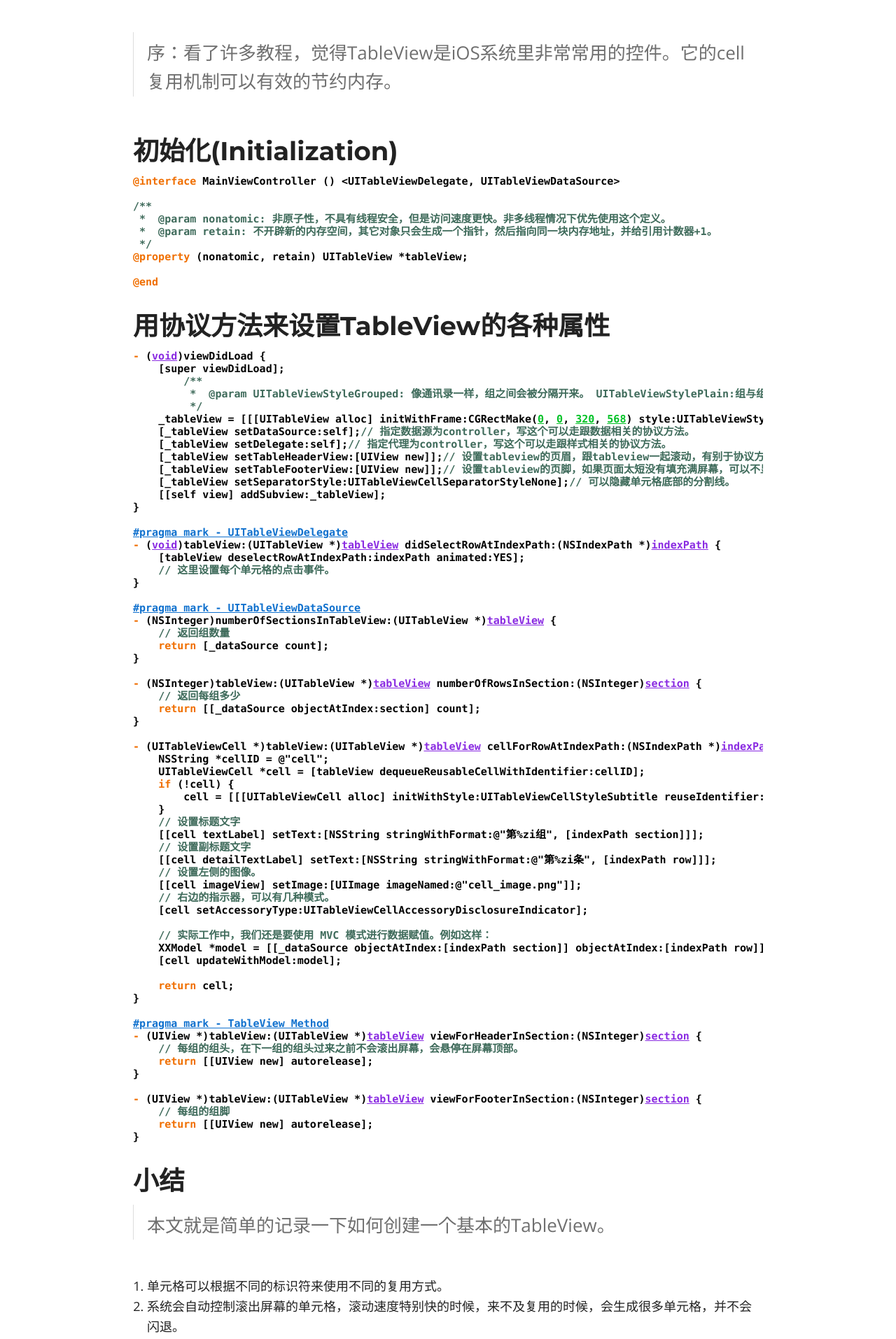
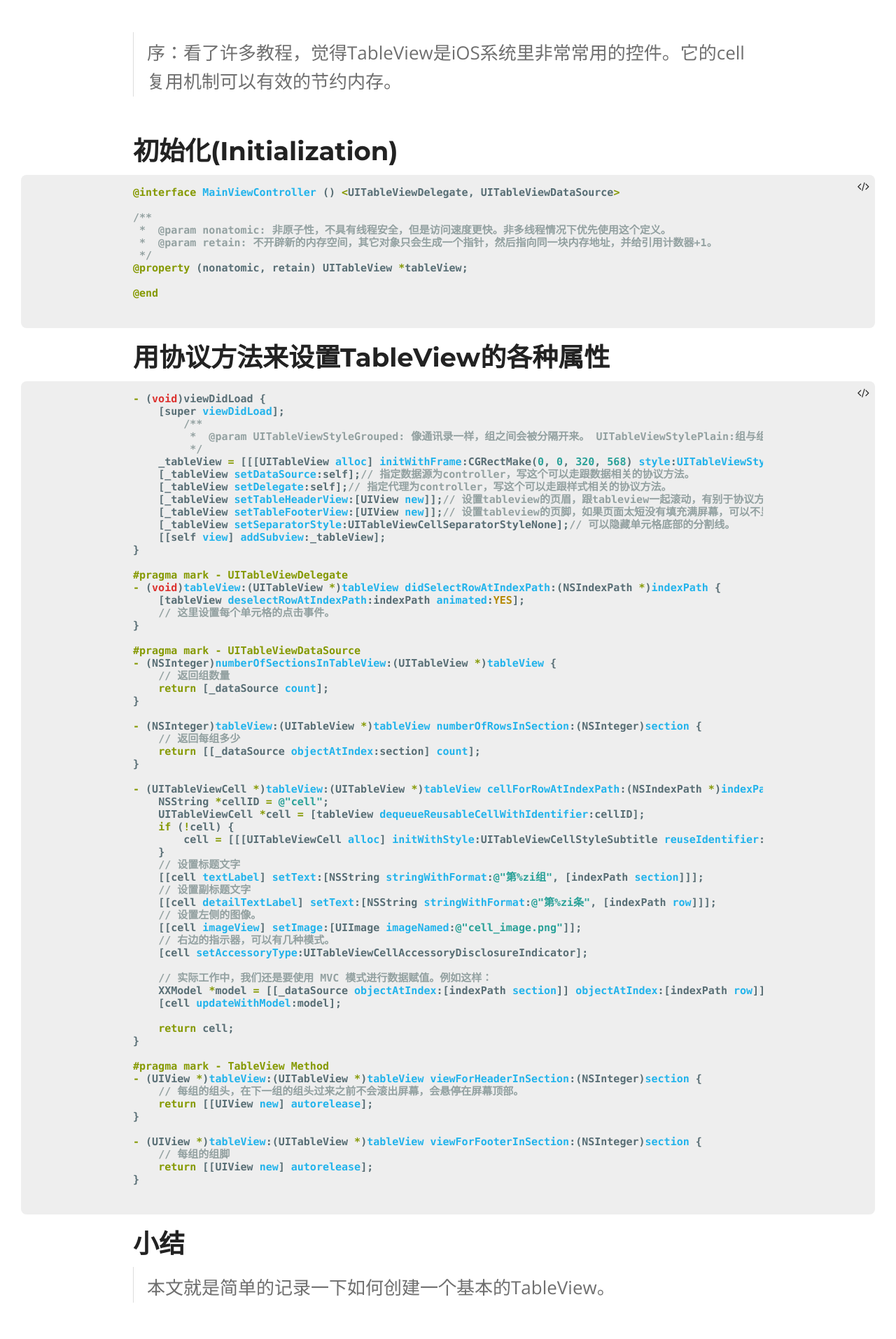
Before and after one commit to XenonChau/blog_jekyll, a Jekyll site: the page built from _posts/2013-05-18-how-to-use-uitableview.md, in a window 1280 px wide. Shown: the part 406-2320 px from the top of the page at 70% size. Built offline with Jekyll 4.4.1, drawn with Linux system fonts in a browser that asks for light colours; nearby versions of some CDN libraries.

Commit message:
自定义高亮，增加代码块背景色，圆角，间距。

```diff
--- a/_config.yml
+++ b/_config.yml
@@ -47,22 +47,23 @@
 
 # http://en.wikipedia.org/wiki/List_of_tz_database_time_zones
 timezone:    Asia/Shanghai
-future:      true
-# highlighter: pygments
+future:      true # 这个地方支持先写后发布。
+highlighter: pygments
 markdown:    kramdown
 paginate:    5
 paginate_path: "page:num"
-syntax_highlighter: coderay
 
 # https://github.com/mojombo/jekyll/wiki/Permalinks
 permalink:   /:title #/:categories/:title
 
-# kramdown:
-#   auto_ids: true
-#   footnote_nr: 1
-#   entity_output: as_char
-#   toc_levels: 1..6
-#   enable_coderay: true
+kramdown:
+  input: GFM
+  auto_ids: true
+  footnote_nr: 1
+  entity_output: as_char
+  toc_levels: 1..6
+  # enable_coderay: false # Jekyll 3.2 之后不推荐使用此写法
+  syntax_highlighter: rouge #pygments
 
 #   coderay:
 #     coderay_line_numbers:
--- a/_includes/head.html
+++ b/_includes/head.html
@@ -42,6 +42,7 @@
     <link rel="stylesheet" href="{{ site.url }}/assets/css/vendor/foundation.min.css">
     <link rel="stylesheet" href="{{ site.url }}/assets/css/style.css">
     <link rel="stylesheet" href="{{ site.url }}/assets/css/post.css">
+    <link rel="stylesheet" href="{{ site.url }}/assets/css/syntax.css">  <!-- 自定义代码着色 -->
 
 
 {% if page.mathjax %}
--- a/assets/css/style.css
+++ b/assets/css/style.css
@@ -462,6 +462,7 @@
     margin-right: auto;
     margin-bottom: 10px;
     margin-left: auto;
+    max-width: 60%
 }
 
 figure a img {
@@ -540,74 +541,7 @@
     -moz-border-radius: 4px;
     border-radius: 4px;
 }
-.highlight .c { color: #3F6B5B; font-weight: bold} /* Comment */
-.highlight .err { color: #000000} /* Error */
-.highlight .g { color: #000000} /* Generic */
-.highlight .k { color: #F06F00; font-weight: bold} /* Keyword */
-.highlight .l { color: #000000} /* Literal */
-.highlight .n { color: #000000} /* Name */
-.highlight .o { color: #000000} /* Operator */
-.highlight .x { color: #000000} /* Other */
-.highlight .p { color: #000000} /* Punctuation */
-.highlight .cm { color: #3F6B5B; font-weight: bold} /* Comment.Multiline */
-.highlight .cp { color: #1071CE; font-weight: bold; text-decoration: underline} /* Comment.Preproc */
-.highlight .c1 { color: #3F6B5B; font-weight: bold} /* Comment.Single */
-.highlight .cs { color: #3F6B5B; font-weight: bold} /* Comment.Special */
-.highlight .gd { color: #2020ff; background-color: #c8f2ea } /* Generic.Deleted */
-.highlight .ge { color: #000000} /* Generic.Emph */
-.highlight .gr { color: #ffffff; background-color: #ff0000 } /* Generic.Error */
-.highlight .gh { color: #1014AD; font-weight: bold} /* Generic.Heading */
-.highlight .gi { color: #000000} /* Generic.Inserted */
-.highlight .go { color: #4000ff; font-weight: bold; background-color: #EFEFF7 } /* Generic.Output */
-.highlight .gp { color: #000000} /* Generic.Prompt */
-.highlight .gs { color: #000000} /* Generic.Strong */
-.highlight .gu { color: #1014AD; font-weight: bold} /* Generic.Subheading */
-.highlight .gt { color: #EB1513; font-weight: bold} /* Generic.Traceback */
-.highlight .kc { color: #F06F00; font-weight: bold} /* Keyword.Constant */
-.highlight .kd { color: #F06F00; font-weight: bold} /* Keyword.Declaration */
-.highlight .kn { color: #F06F00; font-weight: bold} /* Keyword.Namespace */
-.highlight .kp { color: #F06F00; font-weight: bold} /* Keyword.Pseudo */
-.highlight .kr { color: #F06F00; font-weight: bold} /* Keyword.Reserved */
-.highlight .kt { color: #8a2be2; text-decoration: underline} /* Keyword.Type */
-.highlight .ld { color: #000000} /* Literal.Date */
-.highlight .m { color: #00C226; text-decoration: underline} /* Literal.Number */
-.highlight .s { color: #000000} /* Literal.String */
-.highlight .na { color: #000000} /* Name.Attribute */
-.highlight .nb { color: #000000} /* Name.Builtin */
-.highlight .nc { color: #000000} /* Name.Class */
-.highlight .no { color: #B91F49; text-decoration: underline} /* Name.Constant */
-.highlight .nd { color: #000000} /* Name.Decorator */
-.highlight .ni { color: #ee0000; font-weight: bold} /* Name.Entity */
-.highlight .ne { color: #000000} /* Name.Exception */
-.highlight .nf { color: #000000} /* Name.Function */
-.highlight .nl { color: #000000} /* Name.Label */
-.highlight .nn { color: #000000} /* Name.Namespace */
-.highlight .nx { color: #000000} /* Name.Other */
-.highlight .py { color: #000000} /* Name.Property */
-.highlight .nt { color: #F06F00; font-weight: bold} /* Name.Tag */
-.highlight .nv { color: #8a2be2; text-decoration: underline} /* Name.Variable */
-.highlight .ow { color: #000000} /* Operator.Word */
-.highlight .w { color: #000000} /* Text.Whitespace */
-.highlight .mf { color: #00C226; text-decoration: underline} /* Literal.Number.Float */
-.highlight .mh { color: #00C226; text-decoration: underline} /* Literal.Number.Hex */
-.highlight .mi { color: #00C226; text-decoration: underline} /* Literal.Number.Integer */
-.highlight .mo { color: #00C226; text-decoration: underline} /* Literal.Number.Oct */
-.highlight .sb { color: #000000} /* Literal.String.Backtick */
-.highlight .sc { color: #000000} /* Literal.String.Char */
-.highlight .sd { color: #000000} /* Literal.String.Doc */
-.highlight .s2 { color: #000000} /* Literal.String.Double */
-.highlight .se { color: #000000} /* Literal.String.Escape */
-.highlight .sh { color: #000000} /* Literal.String.Heredoc */
-.highlight .si { color: #000000} /* Literal.String.Interpol */
-.highlight .sx { color: #000000} /* Literal.String.Other */
-.highlight .sr { color: #000000} /* Literal.String.Regex */
-.highlight .s1 { color: #000000} /* Literal.String.Single */
-.highlight .ss { color: #000000} /* Literal.String.Symbol */
-.highlight .bp { color: #000000} /* Name.Builtin.Pseudo */
-.highlight .vc { color: #8a2be2; text-decoration: underline} /* Name.Variable.Class */
-.highlight .vg { color: #8a2be2; text-decoration: underline} /* Name.Variable.Global */
-.highlight .vi { color: #8a2be2; text-decoration: underline} /* Name.Variable.Instance */
-.highlight .il { color: #00C226; text-decoration: underline} /* Literal.Number.Integer.Long */
+
 .chart {
   max-width: 56.250rem;
   margin-right: auto;
@@ -629,6 +563,14 @@
 /*--------------------------------
  :: Tooltip Style
 ----------------------------------*/
+
+
+table { border-collapse: collapse; width: 60%; padding: 2px ; margin: auto;}
+table td {
+  padding: 1em 0.5em;
+  vertical-align: top;
+}
+
 
 .shareTooltip {
   display:none;
@@ -942,7 +884,7 @@
 /* Main image in popup */
 img.mfp-img {
   width: auto;
-  max-width: 100%;
+  max-width: 60%;
   height: auto;
   display: block;
   line-height: 0;
--- /dev/null
+++ b/assets/css/syntax.css
@@ -0,0 +1,125 @@
+/* ==========================================================================
+   Syntax highlighting
+   ========================================================================== */
+
+div.highlighter-rouge, figure.highlight {
+  position: relative;
+  margin-bottom: 1em;
+  padding: 1em;
+  border: 1px solid $border-color;
+  border-radius: $border-radius;
+  background-color: $code-background-color;
+  box-shadow: $box-shadow;
+
+  &:before {
+    position: absolute;
+    top: 0;
+    right: 0;
+    padding: 0.5em;
+    background-color: $lighter-gray;
+    content: "\f121";
+    font-family: "fontawesome" !important;
+    font-size: $type-size-6;
+    line-height: 1;
+    text-transform: none;
+    speak: none;
+  }
+
+  .highlight {
+    margin: 0;
+    font-family: $monospace;
+    font-size: $type-size-7;
+    line-height: 1.8;
+  }
+}
+
+.highlight table td { padding: 5px; }
+.highlight table pre { margin: 0; }
+
+
+/*
+   Solarized Light
+   http://ethanschoonover.com/solarized
+
+   SOLARIZED HEX      ROLE
+   --------- -------- ------------------------------------------
+   base01    #586e75  body text / default code / primary content
+   base1     #93a1a1  comments / secondary content
+   base3     #fdf6e3  background
+   orange    #cb4b16  constants
+   red       #dc322f  regex, special keywords
+   blue      #22b3eb  reserved keywords
+   cyan      #2aa198  strings, numbers
+   green     #859900  operators, other keywords
+   ========================================================================== */
+
+.highlight { padding: 10px; border-radius: 8px; }
+.highlight { background: #eee } /* Background */
+.highlight .c { color: #93a1a1 } /* Comment */
+.highlight .err { color: #586e75 } /* Error */
+.highlight .g { color: #586e75 } /* Generic */
+.highlight .k { color: #859900 } /* Keyword */
+.highlight .l { color: #586e75 } /* Literal */
+.highlight .n { color: #586e75 } /* Name */
+.highlight .o { color: #859900 } /* Operator */
+.highlight .x { color: #cb4b16 } /* Other */
+.highlight .p { color: #586e75 } /* Punctuation */
+.highlight .cm { color: #93a1a1 } /* Comment.Multiline */
+.highlight .cp { color: #859900 } /* Comment.Preproc */
+.highlight .c1 { color: #93a1a1 } /* Comment.Single */
+.highlight .cs { color: #859900 } /* Comment.Special */
+.highlight .gd { color: #2aa198 } /* Generic.Deleted */
+.highlight .ge { color: #586e75; font-style: italic } /* Generic.Emph */
+.highlight .gr { color: #dc322f } /* Generic.Error */
+.highlight .gh { color: #cb4b16 } /* Generic.Heading */
+.highlight .gi { color: #859900 } /* Generic.Inserted */
+.highlight .go { color: #586e75 } /* Generic.Output */
+.highlight .gp { color: #586e75 } /* Generic.Prompt */
+.highlight .gs { color: #586e75; font-weight: bold } /* Generic.Strong */
+.highlight .gu { color: #cb4b16 } /* Generic.Subheading */
+.highlight .gt { color: #586e75 } /* Generic.Traceback */
+.highlight .kc { color: #cb4b16 } /* Keyword.Constant */
+.highlight .kd { color: #22b3eb } /* Keyword.Declaration */
+.highlight .kn { color: #859900 } /* Keyword.Namespace */
+.highlight .kp { color: #859900 } /* Keyword.Pseudo */
+.highlight .kr { color: #22b3eb } /* Keyword.Reserved */
+.highlight .kt { color: #dc322f } /* Keyword.Type */
+.highlight .ld { color: #586e75 } /* Literal.Date */
+.highlight .m { color: #2aa198 } /* Literal.Number */
+.highlight .s { color: #2aa198 } /* Literal.String */
+.highlight .na { color: #586e75 } /* Name.Attribute */
+.highlight .nb { color: #B58900 } /* Name.Builtin */
+.highlight .nc { color: #22b3eb } /* Name.Class */
+.highlight .no { color: #cb4b16 } /* Name.Constant */
+.highlight .nd { color: #22b3eb } /* Name.Decorator */
+.highlight .ni { color: #cb4b16 } /* Name.Entity */
+.highlight .ne { color: #cb4b16 } /* Name.Exception */
+.highlight .nf { color: #22b3eb } /* Name.Function */
+.highlight .nl { color: #586e75 } /* Name.Label */
+.highlight .nn { color: #586e75 } /* Name.Namespace */
+.highlight .nx { color: #586e75 } /* Name.Other */
+.highlight .py { color: #586e75 } /* Name.Property */
+.highlight .nt { color: #22b3eb } /* Name.Tag */
+.highlight .nv { color: #22b3eb } /* Name.Variable */
+.highlight .ow { color: #859900 } /* Operator.Word */
+.highlight .w { color: #586e75 } /* Text.Whitespace */
+.highlight .mf { color: #2aa198 } /* Literal.Number.Float */
+.highlight .mh { color: #2aa198 } /* Literal.Number.Hex */
+.highlight .mi { color: #2aa198 } /* Literal.Number.Integer */
+.highlight .mo { color: #2aa198 } /* Literal.Number.Oct */
+.highlight .sb { color: #93a1a1 } /* Literal.String.Backtick */
+.highlight .sc { color: #2aa198 } /* Literal.String.Char */
+.highlight .sd { color: #586e75 } /* Literal.String.Doc */
+.highlight .s2 { color: #2aa198 } /* Literal.String.Double */
+.highlight .se { color: #cb4b16 } /* Literal.String.Escape */
+.highlight .sh { color: #586e75 } /* Literal.String.Heredoc */
+.highlight .si { color: #2aa198 } /* Literal.String.Interpol */
+.highlight .sx { color: #2aa198 } /* Literal.String.Other */
+.highlight .sr { color: #dc322f } /* Literal.String.Regex */
+.highlight .s1 { color: #2aa198 } /* Literal.String.Single */
+.highlight .ss { color: #2aa198 } /* Literal.String.Symbol */
+.highlight .bp { color: #22b3eb } /* Name.Builtin.Pseudo */
+.highlight .vc { color: #22b3eb } /* Name.Variable.Class */
+.highlight .vg { color: #22b3eb } /* Name.Variable.Global */
+.highlight .vi { color: #22b3eb } /* Name.Variable.Instance */
+.highlight .il { color: #2aa198 } /* Literal.Number.Integer.Long */
```
